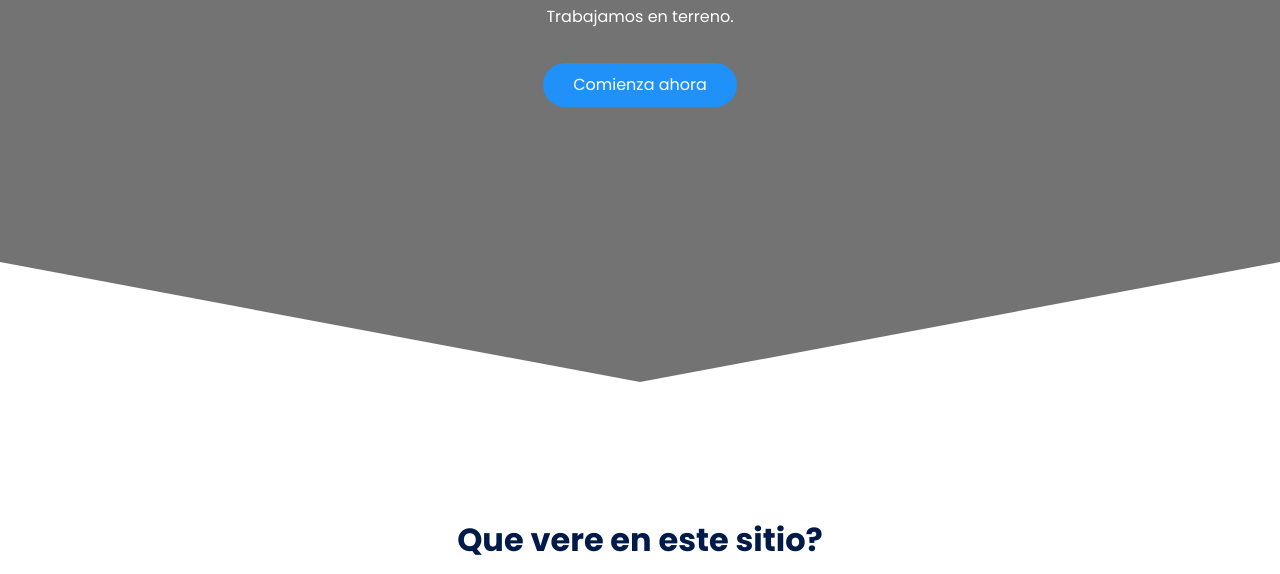
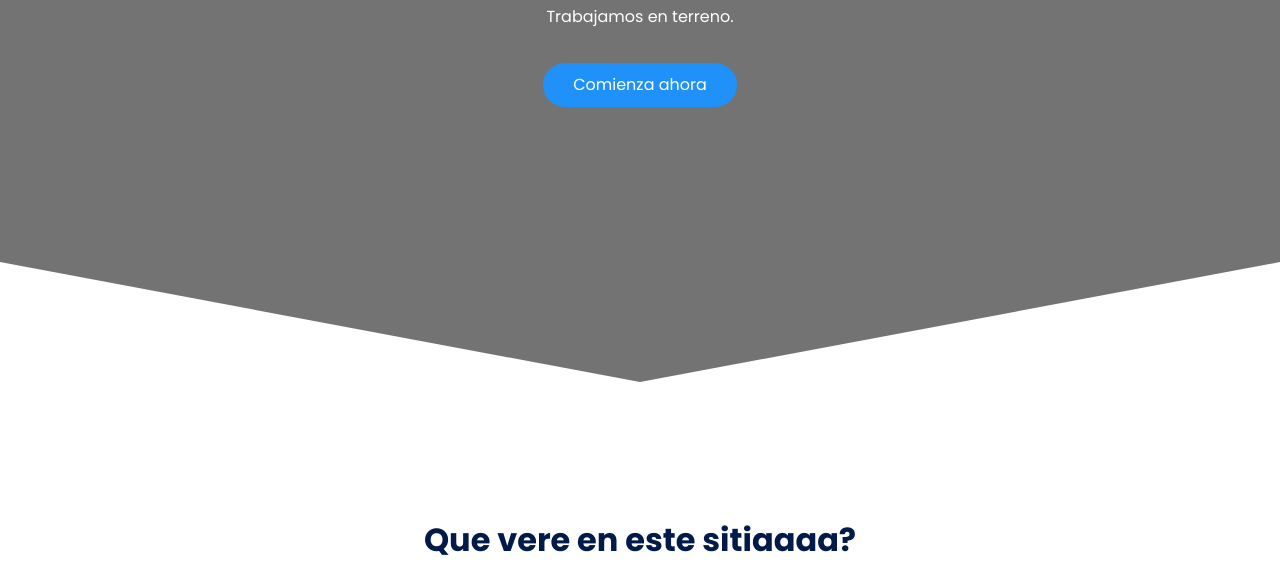
Before and after one commit to xhacal04/xhacal04.github.io, a plain HTML site: page index.html in a window 1280 px wide. Shown: the part 378-952 px from the top of the page. Drawn offline with Linux system fonts and the light colour scheme.

Commit message:
upssss
helpmeee

```diff
--- a/index.html
+++ b/index.html
@@ -69,7 +69,7 @@
 
 <main>
     <section class="container about">
-        <h2 class="subtitle">Que vere en este sitio?</h2>
+        <h2 class="subtitle">Que vere en este sitiaaaa?</h2>
         <p class="about__paragraph">Aqui veras todos nuestros datos y trabajos realizados.</p>
 
         <div class="about__main">
```
